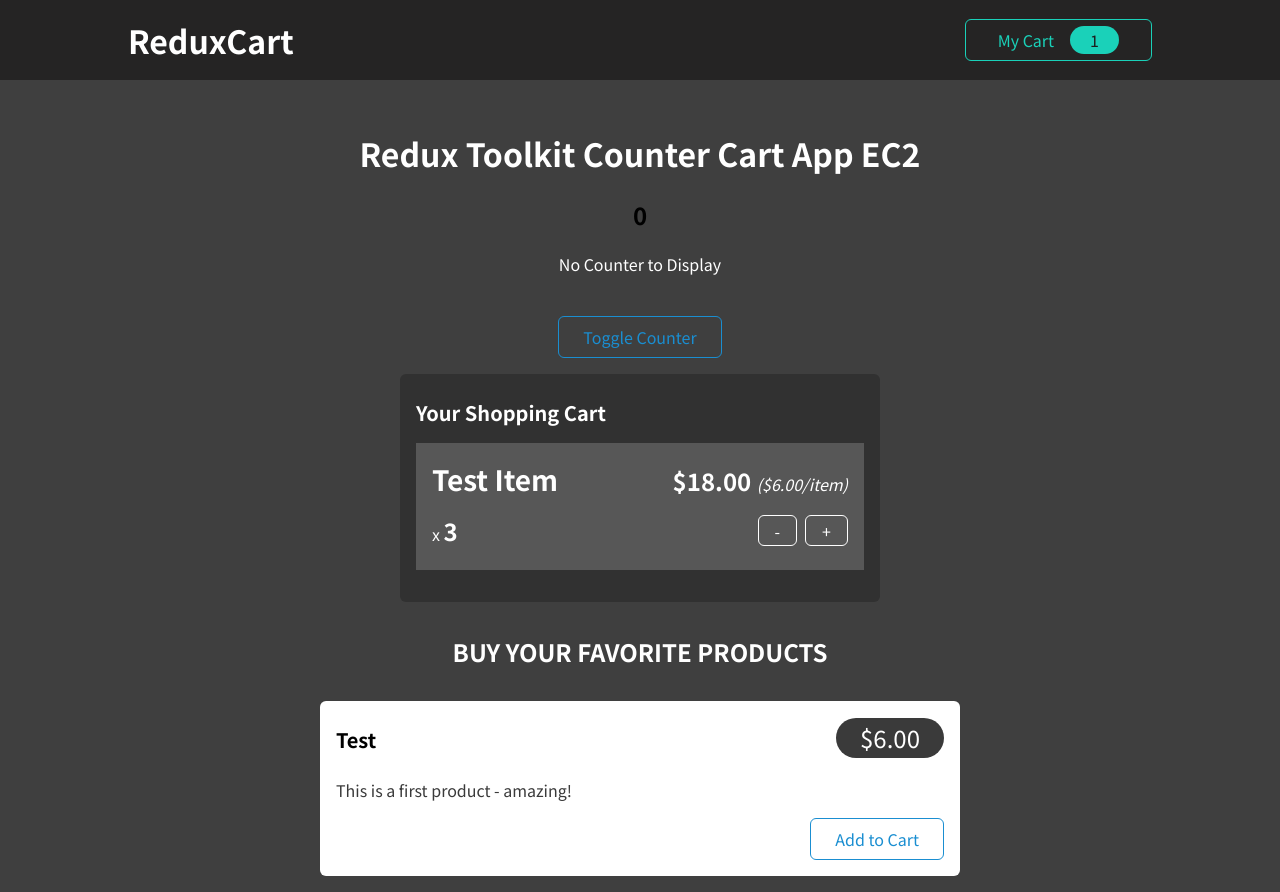
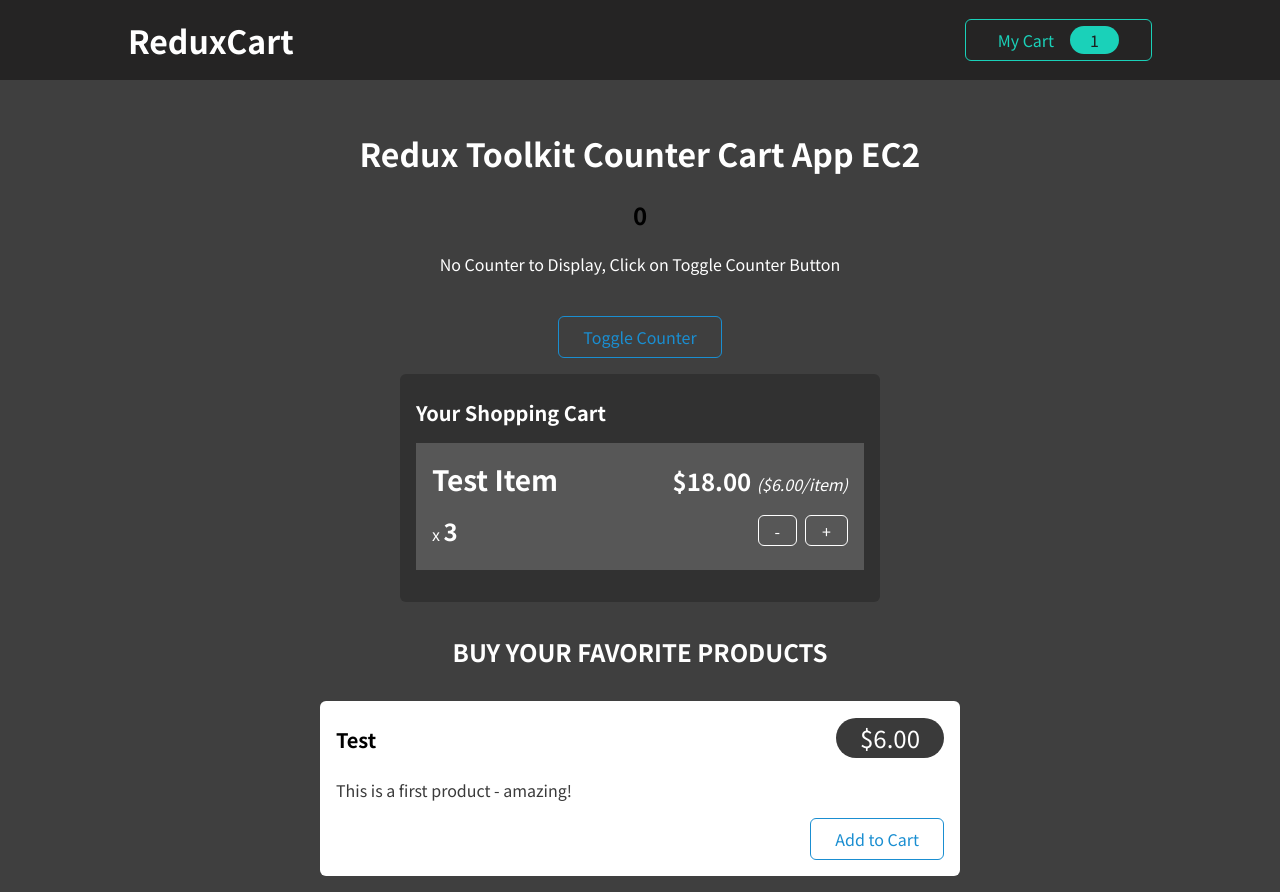
Before and after one commit to ankur-kumar5/CartApp, a React (Create React App) app: page / in a window 1280 px wide. Both pictures are taken after a click on the button "Toggle Counter". Built offline with nearby package versions, Linux system fonts and the light colour scheme.

Commit message:
Update no counter message

```diff
--- a/src/components/counter.js
+++ b/src/components/counter.js
@@ -30,7 +30,7 @@ const Counter = () => {
                 <button onClick={() => counterHandler("incrementByAmount")}>+5</button>
             </div>
         :
-            <p style={{ color: "white" }}>No Counter to Display</p>
+            <p style={{ color: "white" }}>No Counter to Display, Click on Toggle Counter Button</p>
        }
        <br/>
       <button onClick={() => counterHandler("toggleCounter")}>Toggle Counter</button>
```
